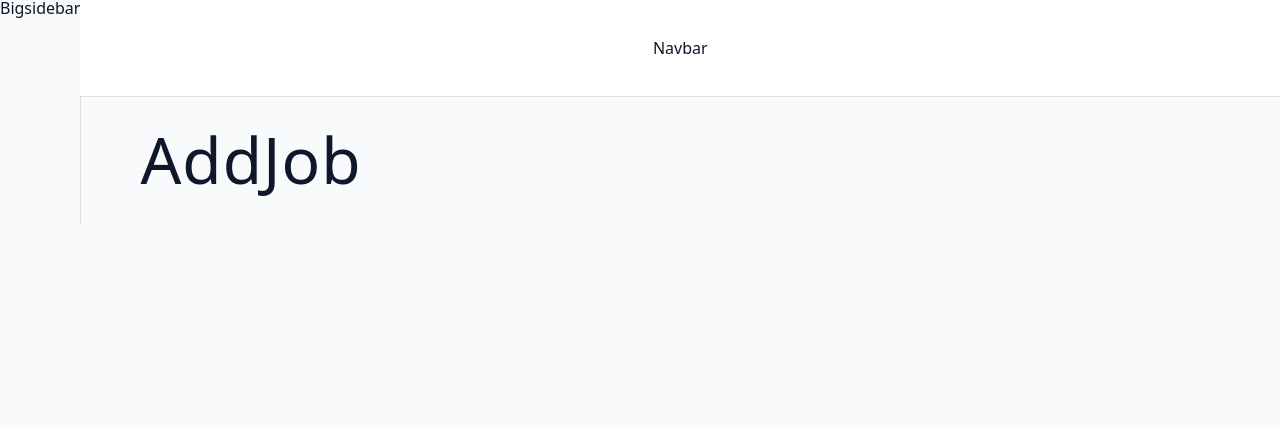
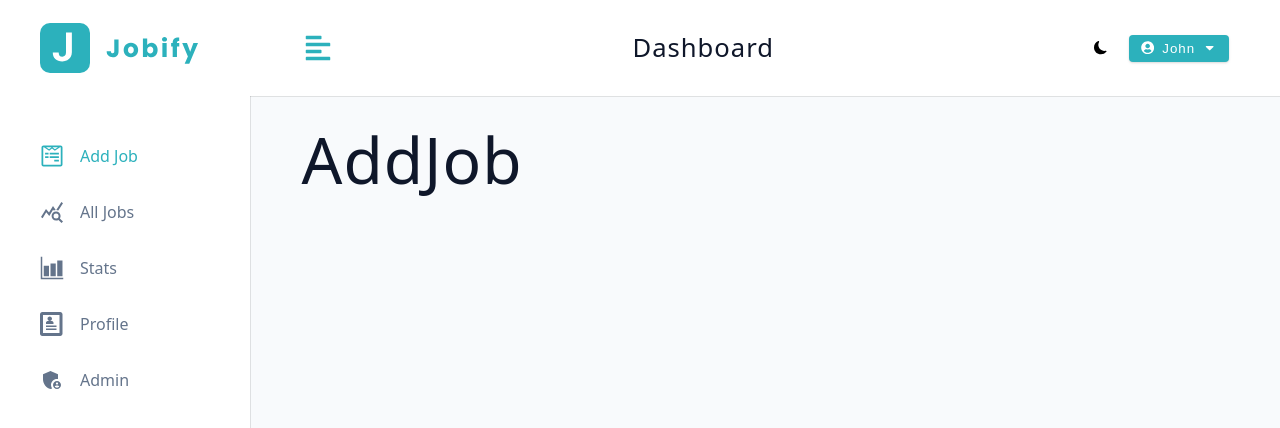
Before and after one commit to Vikramathithan001/MERN-FULLSTACK, a React (Vite) app in the folder client/: page /dashboard in a window 1280 px wide. Shown: the top 428 px of the page. Built offline with nearby package versions, Linux system fonts and the light colour scheme.

Commit message:
created dashboard all link add elements completed

```diff
--- a/client/src/App.jsx
+++ b/client/src/App.jsx
@@ -12,6 +12,14 @@ import {
   Profile,
   Admin,
 } from './pages'
+
+export const checkDefaultTheme = () => {
+  const isDarkTheme = localStorage.getItem('darkTheme') === 'true'
+  document.body.classList.toggle('dark-theme', isDarkTheme)
+  return isDarkTheme
+}
+
+checkDefaultTheme()
 
 const router = createBrowserRouter([
   {
--- a/client/src/components/BigSidebar.jsx
+++ b/client/src/components/BigSidebar.jsx
@@ -1,9 +1,23 @@
-import Wrapper from "../assets/wrappers/BigSidebar"
-
+import Wrapper from '../assets/wrappers/BigSidebar'
+import NavLinks from './NavLinks'
+import Logo from './Logo'
+import { useDashboardContext } from '../pages/DashboardLayout'
 const BigSidebar = () => {
+  const { showSidebar } = useDashboardContext()
   return (
     <Wrapper>
-     Bigsidebar
+      <div
+        className={
+          showSidebar ? 'sidebar-container ' : 'sidebar-container show-sidebar'
+        }
+      >
+        <div className='content'>
+          <header>
+            <Logo />
+          </header>
+          <NavLinks isBigSidebar />
+        </div>
+      </div>
     </Wrapper>
   )
 }
--- /dev/null
+++ b/client/src/components/LogoutContainer.jsx
@@ -0,0 +1,29 @@
+import { FaUserCircle, FaCaretDown } from 'react-icons/fa'
+import Wrapper from '../assets/wrappers/LogoutContainer'
+import { useState } from 'react'
+import { useDashboardContext } from '../pages/DashboardLayout'
+
+const LogoutContainer = () => {
+  const [showLogout, setShowLogout] = useState(false)
+  const { user, logoutUser } = useDashboardContext()
+
+  return (
+    <Wrapper>
+      <button
+        type='button'
+        className='btn logout-btn'
+        onClick={() => setShowLogout(!showLogout)}
+      >
+        <FaUserCircle />
+        {user?.name}
+        <FaCaretDown />
+      </button>
+      <div className={showLogout ? 'dropdown show-dropdown' : 'dropdown'}>
+        <button type='button' className='dropdown-btn' onClick={logoutUser}>
+          logout
+        </button>
+      </div>
+    </Wrapper>
+  )
+}
+export default LogoutContainer
--- /dev/null
+++ b/client/src/components/NavLinks.jsx
@@ -0,0 +1,28 @@
+import { useDashboardContext } from '../pages/DashboardLayout'
+import links from '../utils/links'
+import { NavLink } from 'react-router-dom'
+
+const NavLinks = ({ isBigSidebar }) => {
+  const { toggleSidebar, user } = useDashboardContext()
+  return (
+    <div className='nav-links'>
+      {links.map((link) => {
+        const { text, path, icon } = link
+        return (
+          <NavLink
+            to={path}
+            key={text}
+            className='nav-link'
+            onClick={isBigSidebar ? null : toggleSidebar}
+            end
+          >
+            <span className='icon'>{icon}</span>
+            {text}
+          </NavLink>
+        )
+      })}
+    </div>
+  )
+}
+
+export default NavLinks
--- a/client/src/components/Navbar.jsx
+++ b/client/src/components/Navbar.jsx
@@ -1,7 +1,29 @@
-import Wrapper from "../assets/wrappers/Navbar"
+import Wrapper from '../assets/wrappers/Navbar'
+import { FaAlignLeft } from 'react-icons/fa'
+import Logo from './Logo'
+import { useDashboardContext } from '../pages/DashboardLayout'
+import LogoutContainer from './LogoutContainer'
+import { ThemeConsumer } from 'styled-components'
+import ThemeToggle from './ThemeToggle'
+
 const Navbar = () => {
+  const { toggleSidebar } = useDashboardContext()
   return (
-    <Wrapper>Navbar</Wrapper>
+    <Wrapper>
+      <div className='nav-center'>
+        <button type='button' className='toggle-btn' onClick={toggleSidebar}>
+          <FaAlignLeft />
+        </button>
+        <div>
+          <Logo />
+          <h4 className='logo-text'>dashboard</h4>
+        </div>
+        <div className='btn-container'>
+          <ThemeToggle/>
+          <LogoutContainer />
+        </div>
+      </div>
+    </Wrapper>
   )
 }
 export default Navbar
--- a/client/src/components/SmallSidebar.jsx
+++ b/client/src/components/SmallSidebar.jsx
@@ -1,9 +1,30 @@
+import { FaTimes } from 'react-icons/fa'
 import Wrapper from '../assets/wrappers/SmallSidebar'
 import { useDashboardContext } from '../pages/DashboardLayout'
+import Logo from './Logo'
+import NavLinks from './NavLinks'
 
 const SmallSidebar = () => {
-  const data = useDashboardContext()
-  console.log(data)
-  return <Wrapper>SmallSidebar</Wrapper>
+  const { showSidebar, toggleSidebar } = useDashboardContext()
+
+  return (
+    <Wrapper>
+      <div
+        className={
+          showSidebar ? 'sidebar-container show-sidebar' : 'sidebar-container'
+        }
+      >
+        <div className='content'>
+          <button type='button' className='close-btn' onClick={toggleSidebar}>
+            <FaTimes />
+          </button>
+          <header>
+            <Logo />
+          </header>
+          <NavLinks />
+        </div>
+      </div>
+    </Wrapper>
+  )
 }
 export default SmallSidebar
--- /dev/null
+++ b/client/src/components/ThemeToggle.jsx
@@ -0,0 +1,17 @@
+import { BsFillSunFill, BsFillMoonFill } from 'react-icons/bs'
+import Wrapper from '../assets/wrappers/ThemeToggle'
+import { useDashboardContext } from '../pages/DashboardLayout'
+
+const ThemeToggle = () => {
+  const { isDarkTheme, toggleDarkTheme } = useDashboardContext()
+  return (
+    <Wrapper onClick={toggleDarkTheme}>
+      {isDarkTheme ? (
+        <BsFillSunFill className='toggle-icon' />
+      ) : (
+        <BsFillMoonFill />
+      )}
+    </Wrapper>
+  )
+}
+export default ThemeToggle
--- a/client/src/pages/DashboardLayout.jsx
+++ b/client/src/pages/DashboardLayout.jsx
@@ -2,19 +2,21 @@ import { Outlet } from 'react-router-dom'
 import Wrapper from '../assets/wrappers/Dashboard'
 import { BigSidebar, Navbar, SmallSidebar } from '../components'
 import { createContext, useContext, useState } from 'react'
-
+import { checkDefaultTheme } from '../App'
 const DashboardContext = createContext()
 
-const DashboardLayout = () => {
+const DashboardLayout = ({}) => {
   //temp
   const user = { name: 'john' }
   const [showSidebar, setShowSidebar] = useState(false)
-  const [isDarkTheme, setDarkTheme] = useState(false)
+  const [isDarkTheme, setIsDarkTheme] = useState(checkDefaultTheme())
 
   const toggleDarkTheme = () => {
-    console.log('toggle dark')
+    const newDarkTheme = !isDarkTheme
+    setIsDarkTheme(newDarkTheme)
+    document.body.classList.toggle('dark-theme', newDarkTheme)
+    localStorage.setItem('darkTheme', newDarkTheme)
   }
-
   const toggleSidebar = () => {
     setShowSidebar(!showSidebar)
   }
--- /dev/null
+++ b/client/src/utils/links.jsx
@@ -0,0 +1,36 @@
+import React from 'react'
+import { IoBarChartSharp } from 'react-icons/io5'
+import { MdQueryStats } from 'react-icons/md'
+import { FaWpforms } from 'react-icons/fa'
+import { ImProfile } from 'react-icons/im'
+import { MdAdminPanelSettings } from 'react-icons/md'
+
+const links = [
+  {
+    text: 'add job',
+    path: '.',
+    icon: <FaWpforms />,
+  },
+  {
+    text: 'all jobs',
+    path: 'all-jobs',
+    icon: <MdQueryStats />,
+  },
+  {
+    text: 'stats',
+    path: 'stats',
+    icon: <IoBarChartSharp />,
+  },
+  {
+    text: 'profile',
+    path: 'profile',
+    icon: <ImProfile />,
+  },
+  {
+    text: 'admin',
+    path: 'admin',
+    icon: <MdAdminPanelSettings />,
+  },
+]
+
+export default links
```
